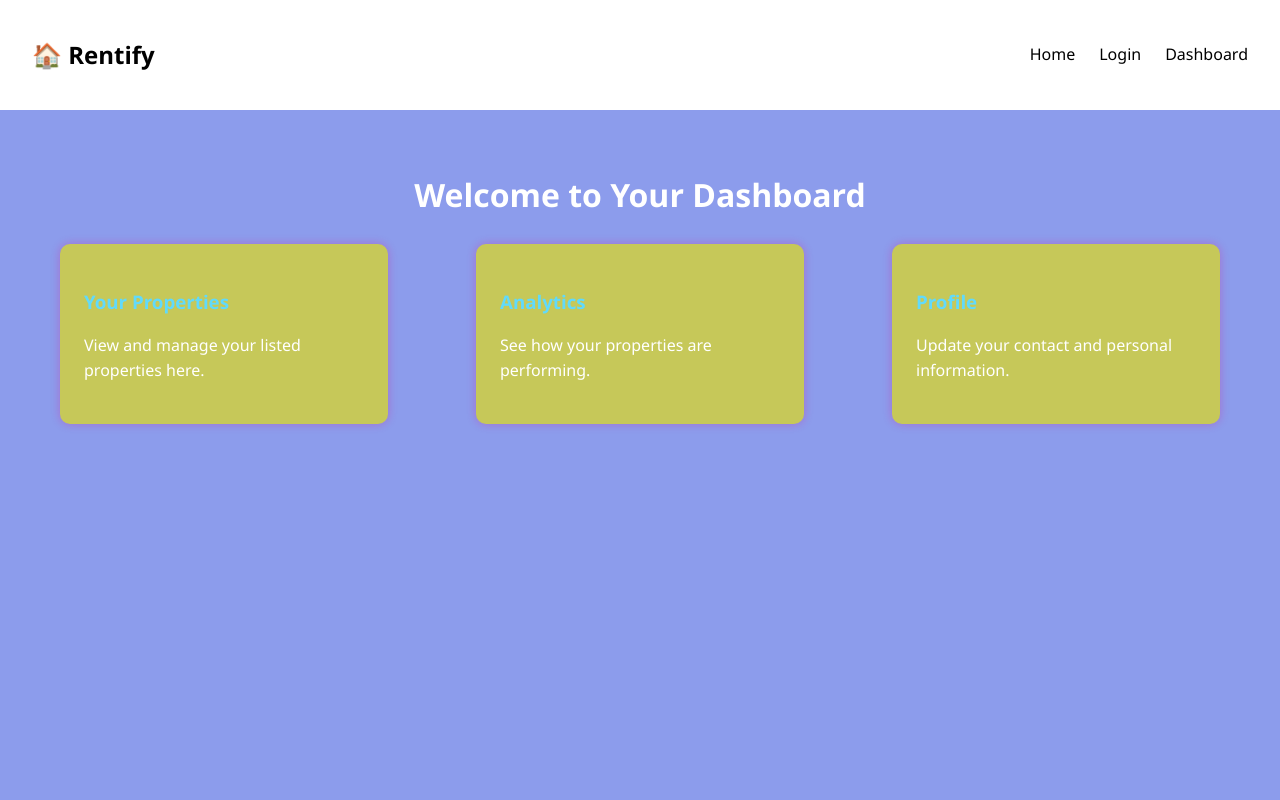
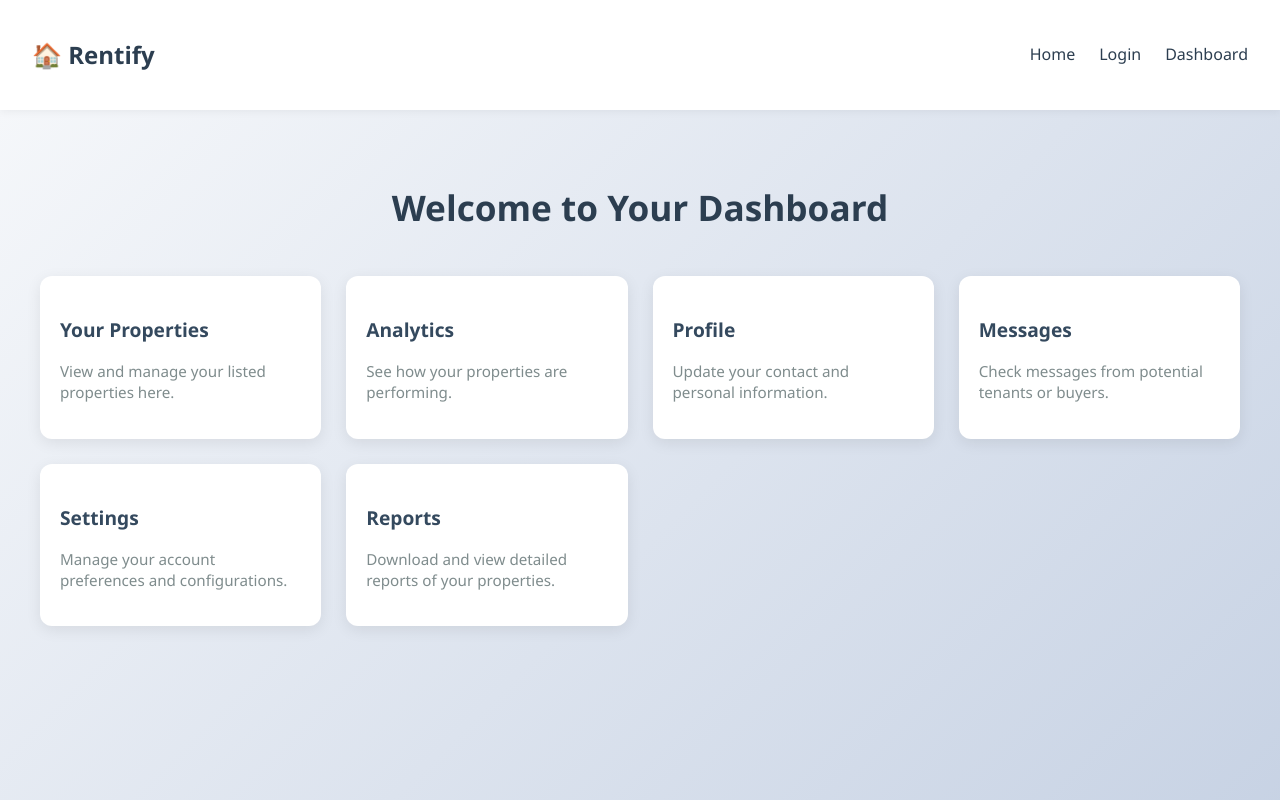
Before and after one commit to anujkumarrajput7/rent-platform, a React (Vite) app in the folder client/: page /dashboard in a window 1280 px wide. Shown: the top 800 px of the page. Built offline with nearby package versions, Linux system fonts and the light colour scheme.

Commit message:
navbar edited

```diff
--- /dev/null
+++ b/client/src/components/Navbar.css
@@ -0,0 +1,53 @@
+.navbar {
+  display: flex;
+  justify-content: space-between;
+  align-items: center;
+  padding: 1rem 2rem;
+  background-color: #ffffff;
+  box-shadow: 0 2px 8px rgba(0, 0, 0, 0.05);
+  position: sticky;
+  top: 0;
+  z-index: 1000;
+}
+
+.navbar-logo {
+  font-weight: bold;
+  font-size: 1.5rem;
+  color: #2c3e50;
+}
+
+.navbar-menu {
+  list-style: none;
+  display: flex;
+  gap: 1.5rem;
+  margin: 0;
+}
+
+.navbar-link {
+  position: relative;
+  color: #2c3e50;
+  font-weight: 500;
+  text-decoration: none;
+  padding-bottom: 3px;
+  transition: color 0.3s ease;
+}
+
+/* Hover underline animation */
+.navbar-link::after {
+  content: '';
+  position: absolute;
+  width: 0;
+  height: 2px;
+  left: 0;
+  bottom: 0;
+  background-color: #3498db;
+  transition: width 0.3s ease;
+}
+
+.navbar-link:hover {
+  color: #3498db;
+}
+
+.navbar-link:hover::after {
+  width: 100%;
+}
--- a/client/src/components/Navbar.jsx
+++ b/client/src/components/Navbar.jsx
@@ -1,45 +1,18 @@
 import React from 'react';
 import { Link } from 'react-router-dom';
+import './Navbar.css';
 
 const Navbar = () => {
   return (
-    <nav style={styles.nav}>
-      <h2 style={styles.logo}>🏠 Rentify</h2>
-      <ul style={styles.menu}>
-        <li><Link to="/" style={styles.link}>Home</Link></li>
-        <li><Link to="/login" style={styles.link}>Login</Link></li>
-        {/* <li><Link to="/register" style={styles.link}>Register</Link></li> */}
-        <li><Link to="/dashboard" style={styles.link}>Dashboard</Link></li>
+    <nav className="navbar">
+      <h2 className="navbar-logo">🏠 Rentify</h2>
+      <ul className="navbar-menu">
+        <li><Link to="/" className="navbar-link">Home</Link></li>
+        <li><Link to="/login" className="navbar-link">Login</Link></li>
+        <li><Link to="/dashboard" className="navbar-link">Dashboard</Link></li>
       </ul>
     </nav>
   );
 };
 
-const styles = {
-  nav: {
-    display: 'flex',
-    justifyContent: 'space-between',
-    padding: '1rem 2rem',
-    backgroundColor: '#ffffff', // white background
-    color: '#000000', // black text
-    alignItems: 'center',
-  },
-  logo: {
-    fontWeight: 'bold',
-    fontSize: '24px',
-    color: '#000000', // black logo text
-  },
-  menu: {
-    listStyle: 'none',
-    display: 'flex',
-    gap: '1.5rem',
-    margin: 0,
-  },
-  link: {
-    color: '#000000', // black links
-    fontWeight: 500,
-    textDecoration: 'none',
-  },
-};
-
 export default Navbar;
--- a/client/src/pages/Dashboard.css
+++ b/client/src/pages/Dashboard.css
@@ -1,37 +1,63 @@
+/* Background with soft gradient */
 .dashboard-container {
-  padding: 2rem;
-  color: #fff;
-  background-color: #8c9cec;
+  background: linear-gradient(135deg, #f5f7fa, #c3cfe2);
   min-height: 100vh;
+  padding: 40px;
+  overflow-y: auto;
+  font-family: 'Segoe UI', sans-serif;
 }
 
-.dashboard-container h2 {
-  font-size: 2rem;
-  margin-bottom: 1.5rem;
+.dashboard-heading {
   text-align: center;
+  font-size: 2.2rem;
+  margin-bottom: 40px;
+  font-weight: 700;
+  color: #2c3e50;
 }
 
+/* Grid for cards */
 .dashboard-grid {
-  display: flex;
-  justify-content: space-around;
-  gap: 2rem;
-  flex-wrap: wrap;
+  display: grid;
+  grid-template-columns: repeat(auto-fill, minmax(260px, 1fr));
+  gap: 25px;
 }
 
+/* Card styles */
 .dashboard-card {
-  background-color: #c6c859;
-  padding: 1.5rem;
-  border-radius: 10px;
-  width: 280px;
-  box-shadow: 0 0 10px rgba(230, 9, 142, 0.3);
-  transition: transform 0.3s;
-}
-
-.dashboard-card:hover {
-  transform: translateY(-5px);
+  background: white;
+  padding: 20px;
+  border-radius: 12px;
+  box-shadow: 0 4px 15px rgba(0,0,0,0.08);
+  transition: all 0.3s ease;
+  cursor: pointer;
 }
 
 .dashboard-card h3 {
-  color: #61dafb;
-  margin-bottom: 0.5rem;
+  margin-bottom: 10px;
+  color: #34495e;
+  font-size: 1.2rem;
 }
+
+.dashboard-card p {
+  color: #7f8c8d;
+  font-size: 0.95rem;
+  line-height: 1.4;
+}
+
+/* Hover effect */
+.dashboard-card:hover {
+  transform: translateY(-5px);
+  box-shadow: 0 10px 25px rgba(0,0,0,0.15);
+}
+
+/* Scrollbar styling */
+.dashboard-container::-webkit-scrollbar {
+  width: 8px;
+}
+.dashboard-container::-webkit-scrollbar-thumb {
+  background-color: #a5b1c2;
+  border-radius: 4px;
+}
+.dashboard-container::-webkit-scrollbar-track {
+  background-color: #ecf0f1;
+}
--- a/client/src/pages/Dashboard.jsx
+++ b/client/src/pages/Dashboard.jsx
@@ -2,22 +2,25 @@ import React from 'react';
 import './Dashboard.css';
 
 const Dashboard = () => {
+  const cards = [
+    { title: 'Your Properties', desc: 'View and manage your listed properties here.' },
+    { title: 'Analytics', desc: 'See how your properties are performing.' },
+    { title: 'Profile', desc: 'Update your contact and personal information.' },
+    { title: 'Messages', desc: 'Check messages from potential tenants or buyers.' },
+    { title: 'Settings', desc: 'Manage your account preferences and configurations.' },
+    { title: 'Reports', desc: 'Download and view detailed reports of your properties.' }
+  ];
+
   return (
     <div className="dashboard-container">
-      <h2>Welcome to Your Dashboard</h2>
+      <h2 className="dashboard-heading">Welcome to Your Dashboard</h2>
       <div className="dashboard-grid">
-        <div className="dashboard-card">
-          <h3>Your Properties</h3>
-          <p>View and manage your listed properties here.</p>
-        </div>
-        <div className="dashboard-card">
-          <h3>Analytics</h3>
-          <p>See how your properties are performing.</p>
-        </div>
-        <div className="dashboard-card">
-          <h3>Profile</h3>
-          <p>Update your contact and personal information.</p>
-        </div>
+        {cards.map((card, index) => (
+          <div key={index} className="dashboard-card">
+            <h3>{card.title}</h3>
+            <p>{card.desc}</p>
+          </div>
+        ))}
       </div>
     </div>
   );
```
